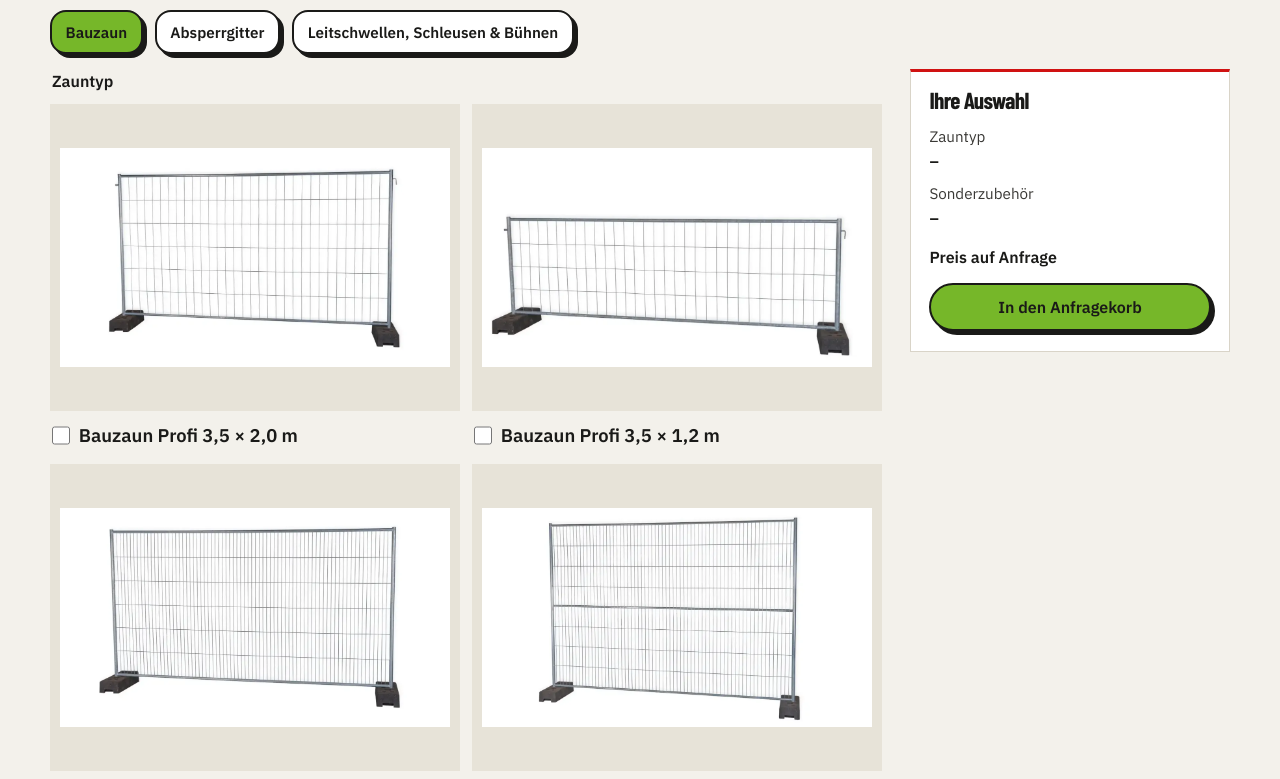
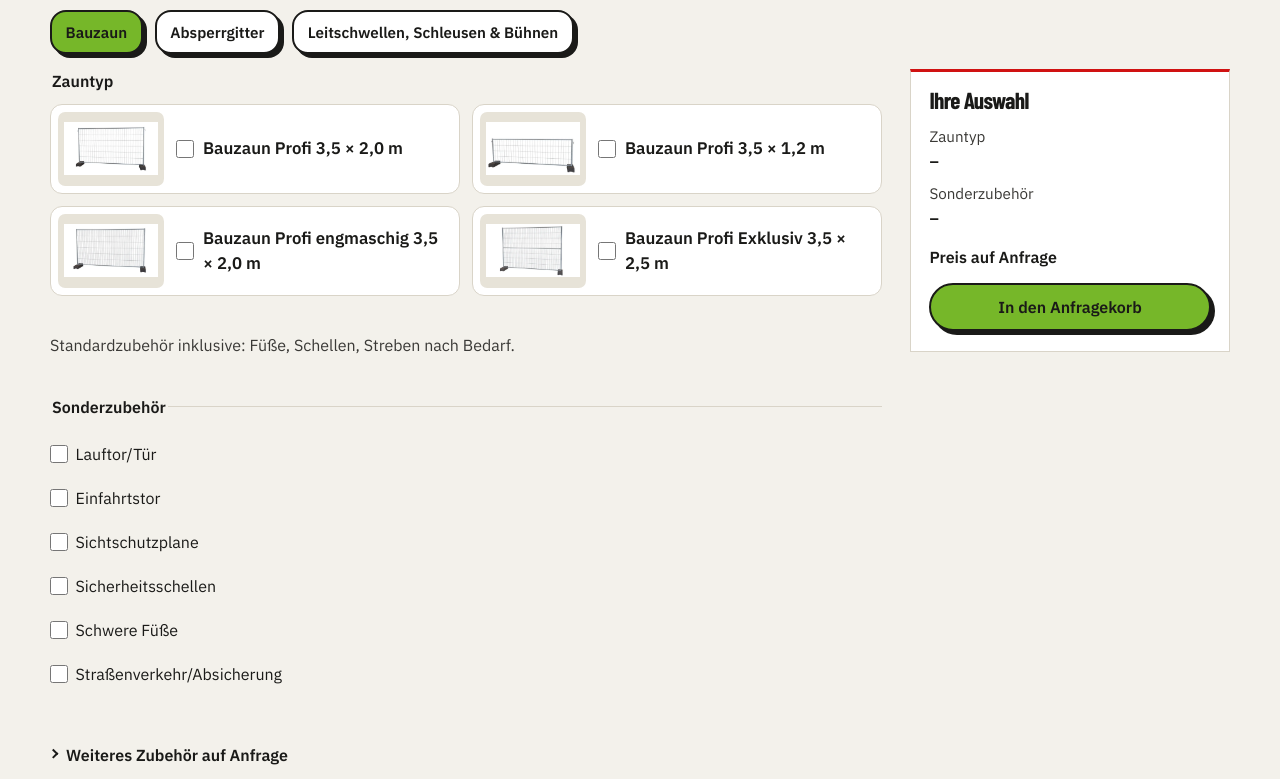
Before and after one commit to pengelhard/amk-engelhardt, a website: page mieten/index.html in a window 1280 px wide. Shown: the part 541-1320 px from the top of the page. Drawn offline with Linux system fonts and the light colour scheme.

Commit message:
Miet-Bauzaun nutzt die Typkarte der Absperrgitter.
Bild links, Name, Länge erst nach dem Anhaken. Die Anhänger-Eckdaten bleiben zugeklappt hinter „Eckdaten anzeigen“.

Co-authored-by: pengelhard <pengelhard@users.noreply.github.com>

```diff
--- a/css/styles.css
+++ b/css/styles.css
@@ -1423,31 +1423,25 @@ a.contact-card:hover .contact-main { color: var(--green); }
 }
 .pick-linked .pick a { color: inherit; text-decoration: none; }
 .pick-linked .pick-media { display: block; width: 6.6rem; height: 4.6rem; }
-#bauzaun-konfig .pick {
-  display: flex;
-  flex-direction: column;
-  align-items: stretch;
-  gap: 0.65rem;
-  min-height: 0;
-  padding: 0 0 0.15rem;
-  background: transparent;
-  border: 0;
-  border-radius: 0;
-}
-#bauzaun-konfig .pick img {
-  width: 100%;
-  max-width: none;
-  height: auto;
-  aspect-ratio: 4 / 3;
-  object-fit: contain;
-  padding: 0.65rem;
-  border-radius: 0;
-  background: var(--soft);
-}
-#bauzaun-konfig .pick > span:not(.pick-bild) { padding: 0 0.1rem; }
-#bauzaun-konfig .pick strong { font-size: 1.15rem; }
 .more-fold { margin: 0.2rem 0 0; }
-.more-fold summary { font-weight: 600; }
+.more-fold summary,
+.anhaenger-details summary { gap: 0.55rem; }
+.more-fold summary::-webkit-details-marker,
+.anhaenger-details summary::-webkit-details-marker { display: none; }
+.more-fold summary::marker,
+.anhaenger-details summary::marker { content: ""; }
+.more-fold summary::before,
+.anhaenger-details summary::before {
+  content: "";
+  flex: 0 0 auto;
+  width: 0.45rem;
+  height: 0.45rem;
+  border-right: 2px solid currentColor;
+  border-bottom: 2px solid currentColor;
+  transform: translateY(-0.12rem) rotate(-45deg);
+}
+.more-fold[open] > summary::before,
+.anhaenger-details[open] > summary::before { transform: translateY(0.12rem) rotate(45deg); }
 .kauf-board .tile .sheet { display: none; }
 .pick small { color: var(--gray); font-size: 0.95rem; line-height: 1.35; }
 .pick input[type="checkbox"] { align-self: center; }
--- a/js/auswahl.js
+++ b/js/auswahl.js
@@ -68,7 +68,7 @@
   function eckdaten(slug) {
     var rows = window.AMK_ANHAENGER_ECKDATEN && window.AMK_ANHAENGER_ECKDATEN[slug];
     if (!rows || !rows.length) return "";
-    return '<details class="anhaenger-details" open><summary>Details</summary><table class="spec-table">' +
+    return '<details class="anhaenger-details"><summary>Eckdaten anzeigen</summary><table class="spec-table">' +
       rows.map(function (row) {
         return "<tr><th scope=\"row\">" + esc(row[0]) + "</th><td>" + esc(row[1]) + "</td></tr>";
       }).join("") + "</table></details>";
```
Also changed, not shown: AGENTS.md (+2 -2 lines).
